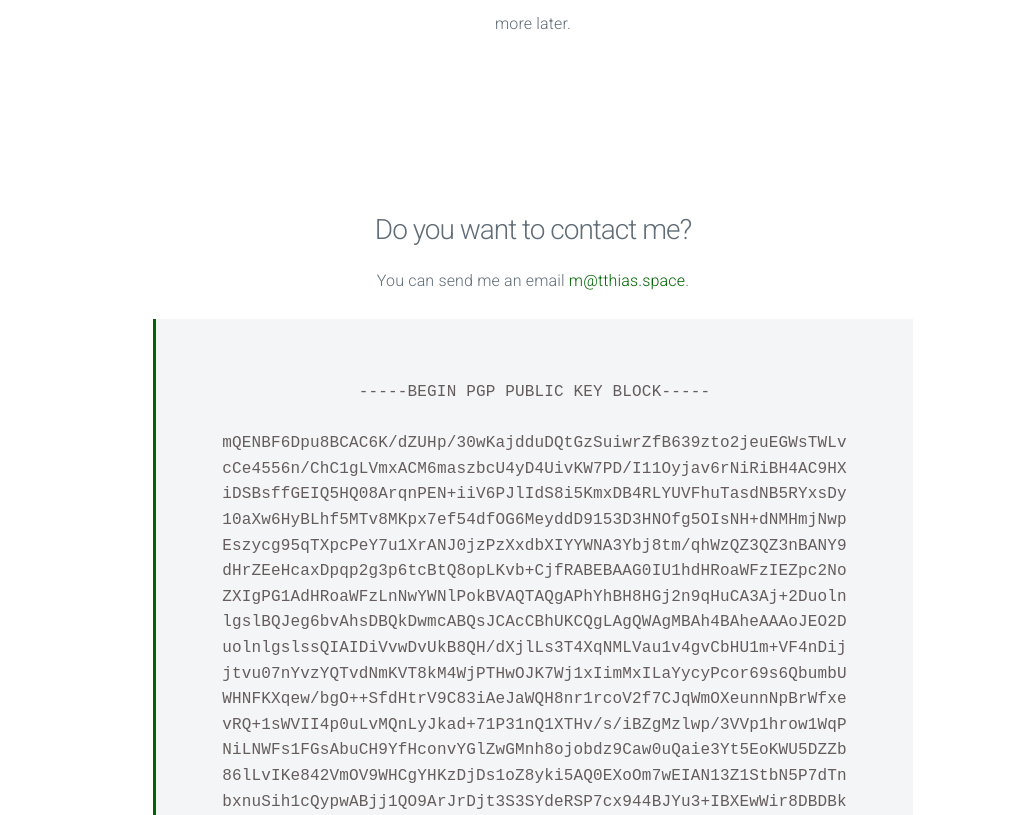
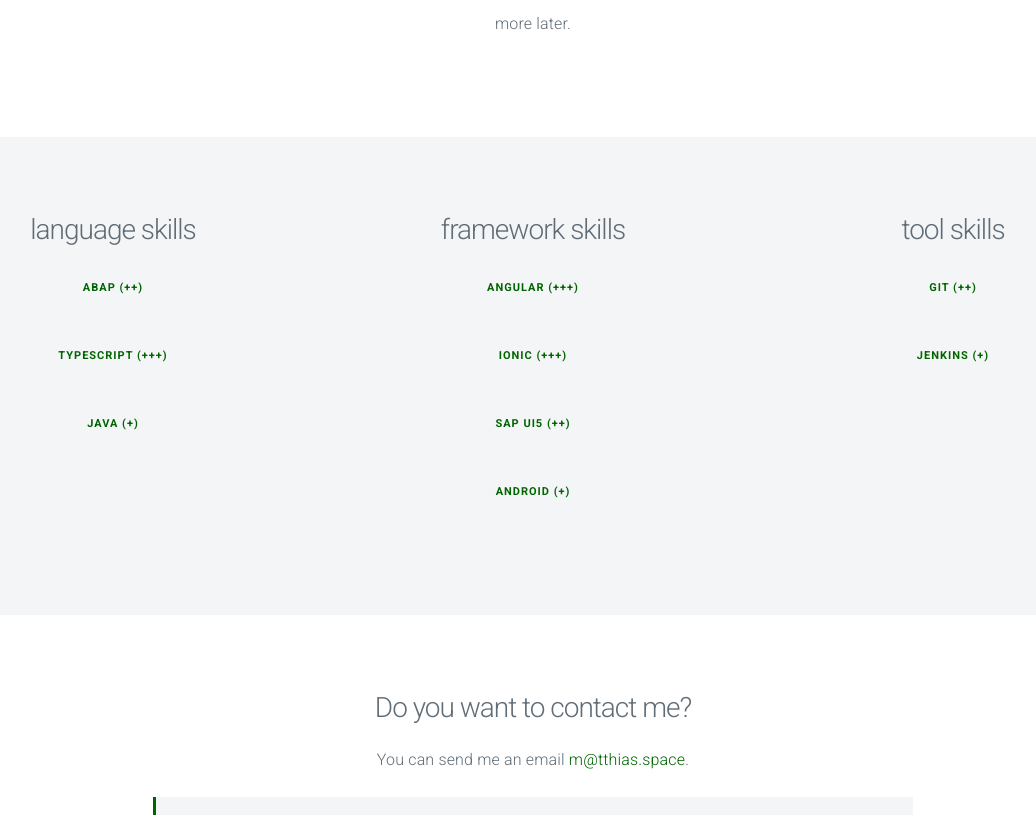
Before and after one commit to matseee/matseee.github.io, a Vue app: page / in a window 1280 px wide. Shown: the part 500-1315 px from the top of the page, without its empty margins (107-1143 px from the left). Built offline with nearby package versions, Linux system fonts and the light colour scheme.

Commit message:
add skills

```diff
--- a/src/App.vue
+++ b/src/App.vue
@@ -4,7 +4,8 @@
 
         <Navigation/>
         <Home/>
-        <currentProjects/>
+        <CurrentProjects/>
+        <Skills/>
         <Contact/>
         <LegalDiscloser/>
         <Footer/>
@@ -16,6 +17,7 @@
 import Navigation from './components/Navigation'
 import Home from './components/Home.vue'
 import CurrentProjects from './components/CurrentProjects.vue'
+import Skills from './components/Skills.vue'
 import Contact from './components/Contact.vue'
 import LegalDiscloser from './components/LegalDiscloser.vue'
 import Footer from './components/Footer.vue'
@@ -26,6 +28,7 @@ export default {
     Navigation,
     Home,
     CurrentProjects,
+    Skills,
     Contact,
     LegalDiscloser,
     Footer
--- /dev/null
+++ b/src/components/Skills.vue
@@ -0,0 +1,63 @@
+<template>
+    <section id="skills" class="container">
+        <div class="row">
+            <template v-for="category in categories">
+                <div class="column" :key="category">
+                    <h3 class="title">{{ category.key }} skills</h3>
+                    <div class="description">
+                        <template v-for="(val, idx) in category.values">
+                            <div class="column" :key="idx">
+                                <a class="button button-clear">{{ val }}</a>
+                                <br v-if="idx % 2 == 0">
+                            </div>
+                        </template>
+                    </div>
+                </div>
+            </template>
+        </div>
+    </section>
+</template>
+
+<script>
+export default {
+    name: 'Skills',
+    data: function () {
+        return {
+            categories: [
+                {
+                    key: 'language',
+                    values: [
+                        'abap (++)', 'typescript (+++)', 'java (+)'
+                    ],
+                },
+                {
+                    key: 'framework',
+                    values: [
+                        'angular (+++)', 'ionic (+++)', 'sap ui5 (++)', 'android (+)'
+                    ],
+                },
+                {
+                    key: 'tool',
+                    values: [
+                        'git (++)', 'jenkins (+)'
+                    ],
+                }
+            ]
+        }
+    }
+}
+</script>
+
+<style scoped>
+
+    .container {
+        text-align: center;
+        background-color: #f4f5f6;
+        min-width: 100%;
+    }
+
+    .description {
+        margin-bottom: 2.0rem;
+    }
+
+</style>
```
